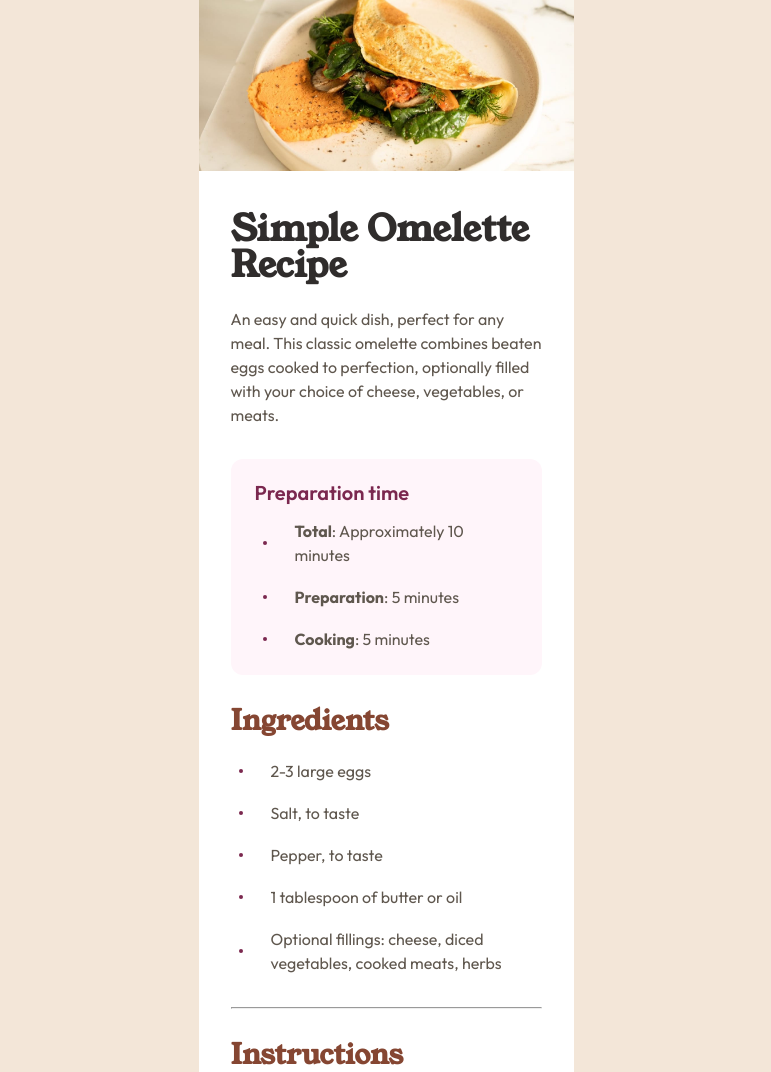
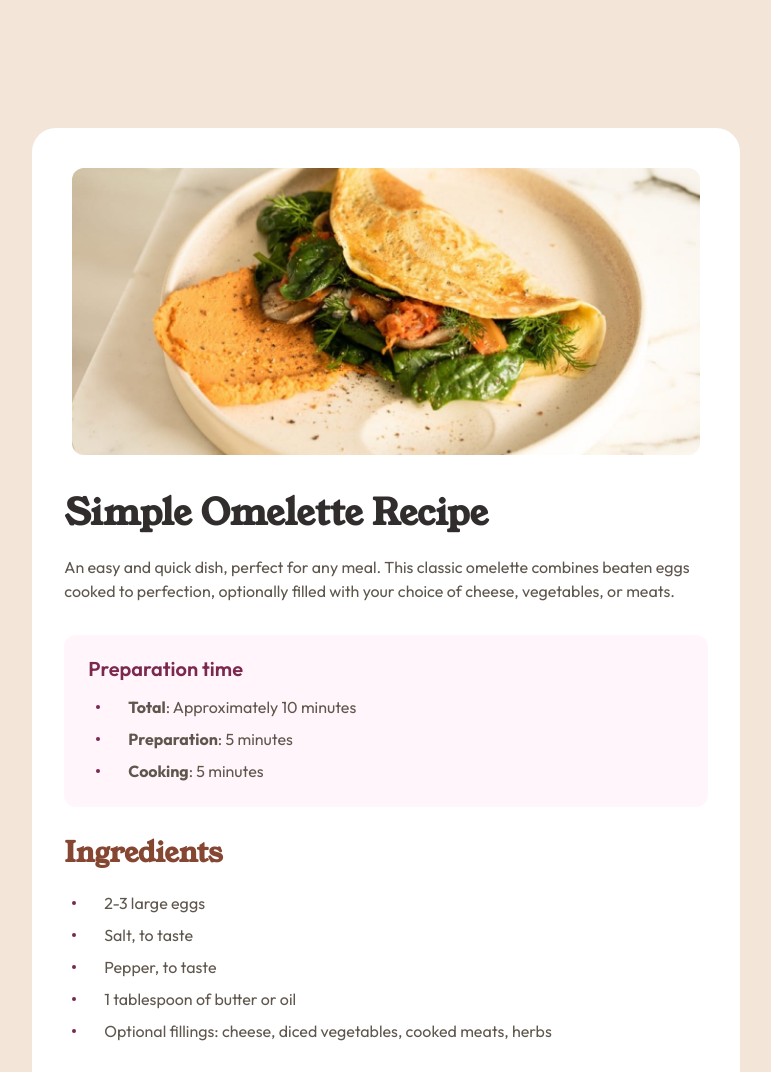
Before and after one commit to virus0bt/recipe-page-project, a plain HTML site: page index.html in a window 1280 px wide. Shown: the top 1072 px of the page, without its empty margins (254-1025 px from the left). Drawn offline with Linux system fonts and the light colour scheme.

Commit message:
raw project completed

```diff
--- a/index.html
+++ b/index.html
@@ -21,7 +21,7 @@
   <body>
     <main>
       <article class="recipe">
-        <figure>
+        <figure class="recipe__figure">
           <img
             src="./assets/images/image-omelette.jpeg"
             class="recipe__image"
--- a/style.css
+++ b/style.css
@@ -118,7 +118,7 @@ ul {
 
   li {
     position: relative;
-    margin-bottom: 10px;
+    /* margin-bottom: 10px; */
   }
 
   li:last-child {
@@ -158,16 +158,43 @@ body {
 /* || BLOCKS */
 
 .recipe {
-  width: 375px;
-  margin: 0 auto;
+  /* width: 375px; */
+  width: clamp(23.44rem, 61.32vw + 9.06rem, 38.5rem);
+  /* margin: 0 auto; */
+  margin-block: clamp(0rem, 32.57vw - 7.6rem, 8rem);
+  margin-inline: auto;
   background-color: var(--c-white);
+
+  @media (width >= calc(400 / 16 * 1rem)) {
+    border-radius: clamp(0rem, -1.431rem + 6.107vw, 1.5rem);
+  }
+
+  @media (width >= calc(768 / 16 * 1rem)) {
+    width: clamp(38.5rem, 29.929rem + 17.857vw, 46rem);
+  }
+}
+
+.recipe__figure {
+  display: flex;
 }
 
 .recipe__image {
-  max-width: 100%;
+  /* max-width: 100%; */
+  width: clamp(23.44rem, 40.97vw + 13.84rem, 33.5rem);
   height: auto;
   display: block;
   object-fit: contain;
+  margin-inline: auto;
+  margin-top: clamp(0rem, -2.385rem + 10.178vw, 2.5rem);
+  /* padding-top: clamp(0rem, -2.385rem + 10.178vw, 2.5rem); */
+
+  @media (width >= calc(400 / 16 * 1rem)) {
+    border-radius: clamp(0rem, -0.716rem + 3.053vw, 0.75rem);
+  }
+
+  @media (width >= calc(768 / 16 * 1rem)) {
+    width: clamp(33.5rem, 24.929rem + 17.857vw, 41rem);
+  }
 }
 
 .recipe__content {
```
